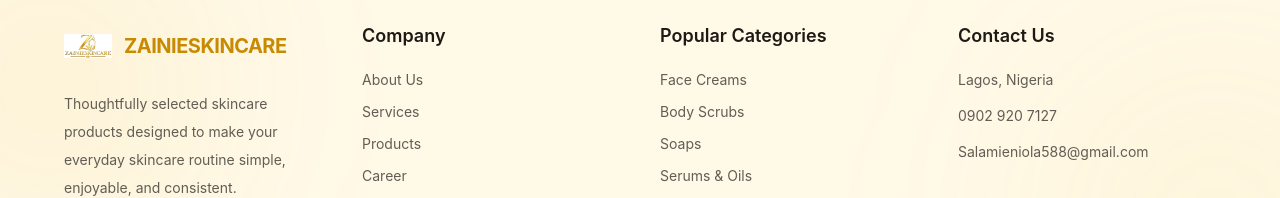
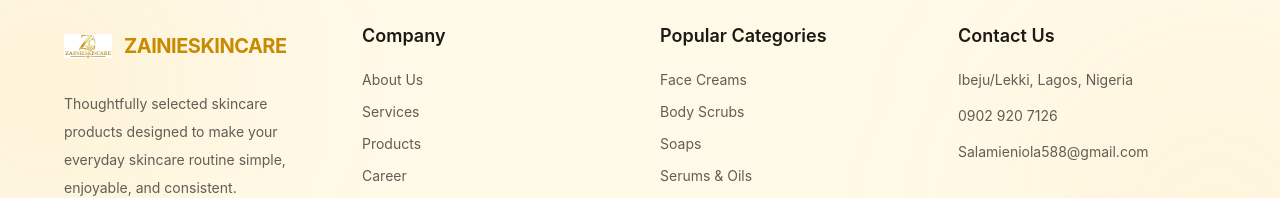
Before and after one commit to oaishat32-png/zaines-skincare, a React (Vite) app: page /checkout in a window 1280 px wide. Shown: the part 858-1056 px from the top of the page. Built offline with nearby package versions, Linux system fonts and the light colour scheme.

Commit message:
Update skincare website

```diff
--- a/src/components/ContactBanner.tsx
+++ b/src/components/ContactBanner.tsx
@@ -1,22 +1,18 @@
 import React from "react";
 import { ArrowUpRight } from "lucide-react";
+import { useNavigate } from "react-router-dom";
 
 const ContactBanner: React.FC = () => {
+  const navigate = useNavigate();
+
   const handleContactClick = () => {
-    const contactSection = document.getElementById("contact");
-
-    if (contactSection) {
-      contactSection.scrollIntoView({
-        behavior: "smooth",
-        block: "start",
-      });
-    } else {
-      window.location.href = "/contact";
-    }
+    navigate("/contact");
   };
 
   return (
-    <section className="relative w-full overflow-hidden bg-[#EAA900] px-6 py-20 md:px-12 lg:px-16 lg:py-24">
+    <section
+      className="relative w-full overflow-hidden bg-[#EAA900] px-6 py-20 md:px-12 lg:px-16 lg:py-24"
+    >
       {/* Light cream layer */}
       <div className="absolute inset-0 bg-gradient-to-br from-[#F5C542]/80 via-[#EAA900] to-[#C88A00]" />
 
--- a/src/components/CustomerReviews.tsx
+++ b/src/components/CustomerReviews.tsx
@@ -22,12 +22,12 @@ const reviews: Review[] = [
   {
     image: J,
     review:
-      "I've tried different skincare products before, but I decided to stick with these because I actually enjoy using them. My skin feels smoother and more moisturized now.",
+      "What I really like about Zainie Skincare is how the products feel on my skin. They don't feel too heavy, and my skin has been looking healthier since I started using them.",
   },
   {
     image: B,
     review:
-      "What I really like about Zainie Skincare is how the products feel on my skin. They don't feel too heavy, and my skin has been looking healthier since I started using them.",
+      "I've tried different skincare products before, but I decided to stick with these because I actually enjoy using them. My skin feels smoother and more moisturized now.",
   },
   {
     image: F,
@@ -47,7 +47,7 @@ const reviews: Review[] = [
   {
     image: O,
     review:
-      "The body wash has become one of my favorites. It leaves my skin feeling clean without that dry feeling I sometimes get from other products.",
+      "I really like the glow my skin has gotten since I started paying more attention to my skincare routine. The products have been a nice addition, and I'll definitely keep using them.",
   },
   {
     image: M,
@@ -57,7 +57,7 @@ const reviews: Review[] = [
   {
     image: G,
     review:
-      "I really like the glow my skin has gotten since I started paying more attention to my skincare routine. The products have been a nice addition, and I'll definitely keep using them.",
+      "The body wash has become one of my favorites. It leaves my skin feeling clean without that dry feeling I sometimes get from other products.",
   },
   {
     image: E,
--- a/src/components/Footer.tsx
+++ b/src/components/Footer.tsx
@@ -17,7 +17,7 @@ function Footer() {
   const [message, setMessage] = useState("");
 
 
-  const whatsappNumber = "2349029207127";
+  const whatsappNumber = "2349029207126";
 
   const email = "Salamieniola588@gmail.com";
 
@@ -296,7 +296,7 @@ function Footer() {
               </h3>
 
               <div className="mt-5 space-y-4 text-sm">
-                <p>Lagos, Nigeria</p>
+                <p>Ibeju/Lekki, Lagos, Nigeria</p>
 
                 <a
                   href={`https://wa.me/${whatsappNumber}`}
@@ -304,7 +304,7 @@ function Footer() {
                   rel="noopener noreferrer"
                   className="block transition-colors duration-300 hover:text-[#C88A00]"
                 >
-                  0902 920 7127
+                  0902 920 7126
                 </a>
 
                 <a
```
